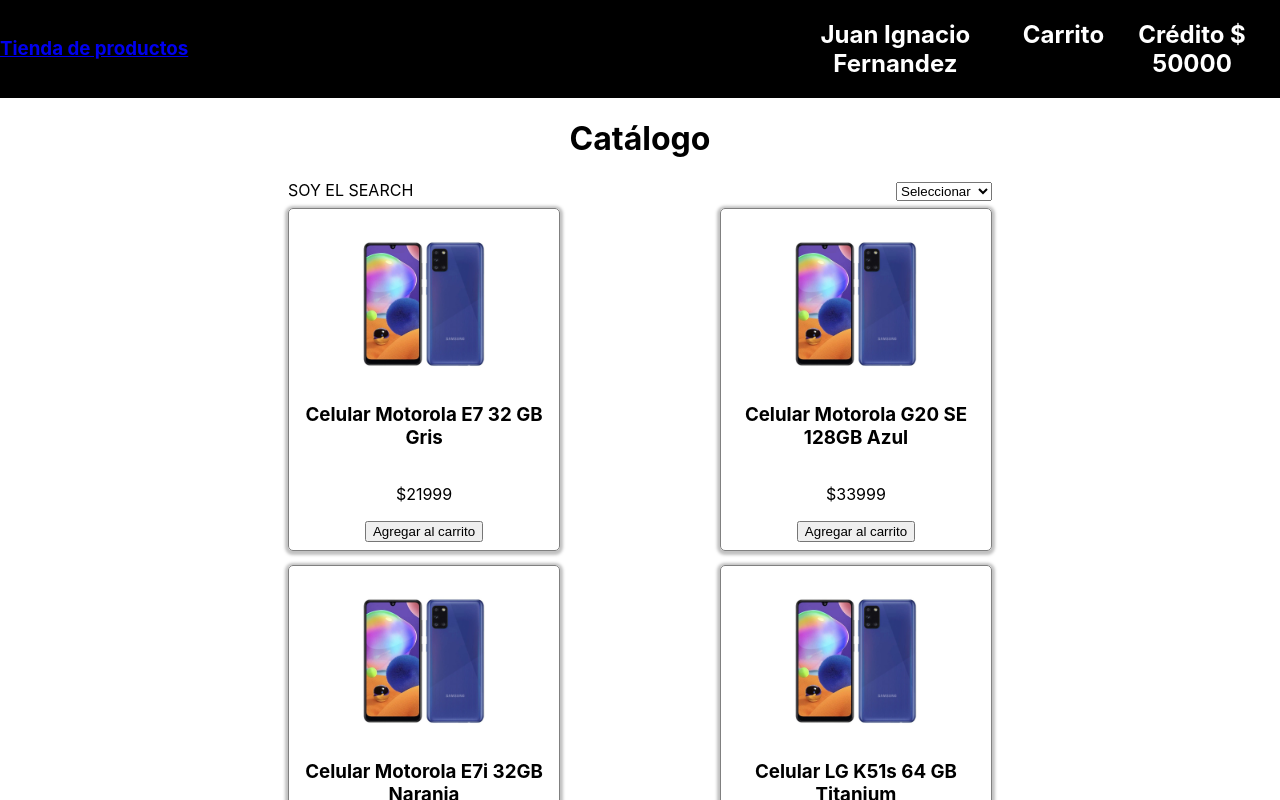
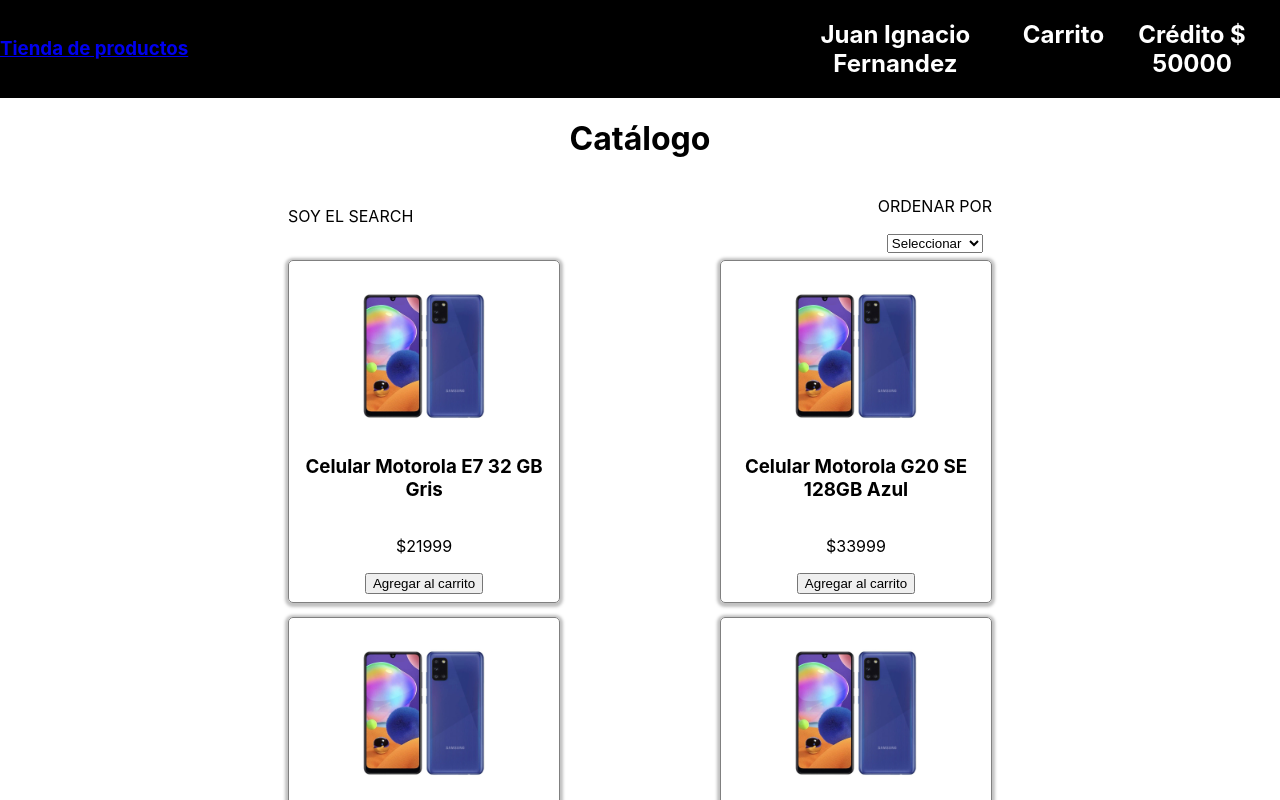
Before and after one commit to mschmidt17/enviopack-challenge-frontend, a React (Create React App) app: page / in a window 1280 px wide. Shown: the top 800 px of the page. Built offline with nearby package versions, Linux system fonts and the light colour scheme.

Commit message:
Agregando titulo al componente

```diff
--- a/src/components/Order.js
+++ b/src/components/Order.js
@@ -16,6 +16,7 @@
 
     return (
         <div className='container-search'>
+            <p> ORDENAR POR</p>
             <select name="select" onChange={e=> handleOrdenar(e)}>
                 <option value="all" selected>Seleccionar</option>
                 <option value="low" >Mas baratos</option>
```
